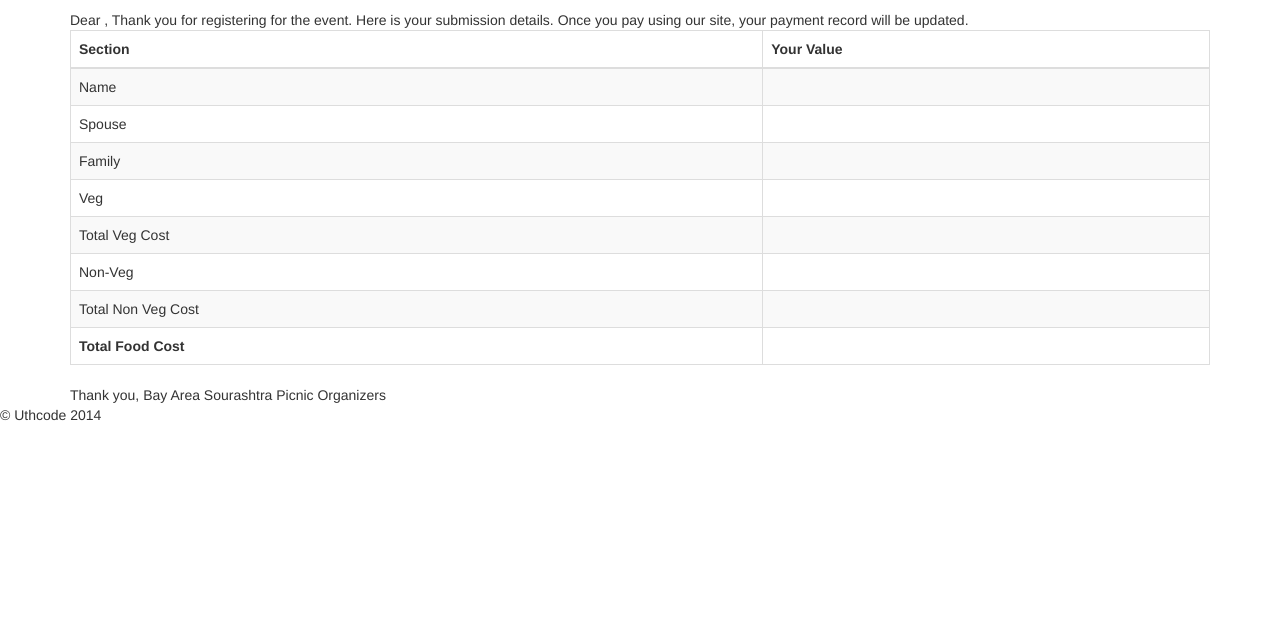
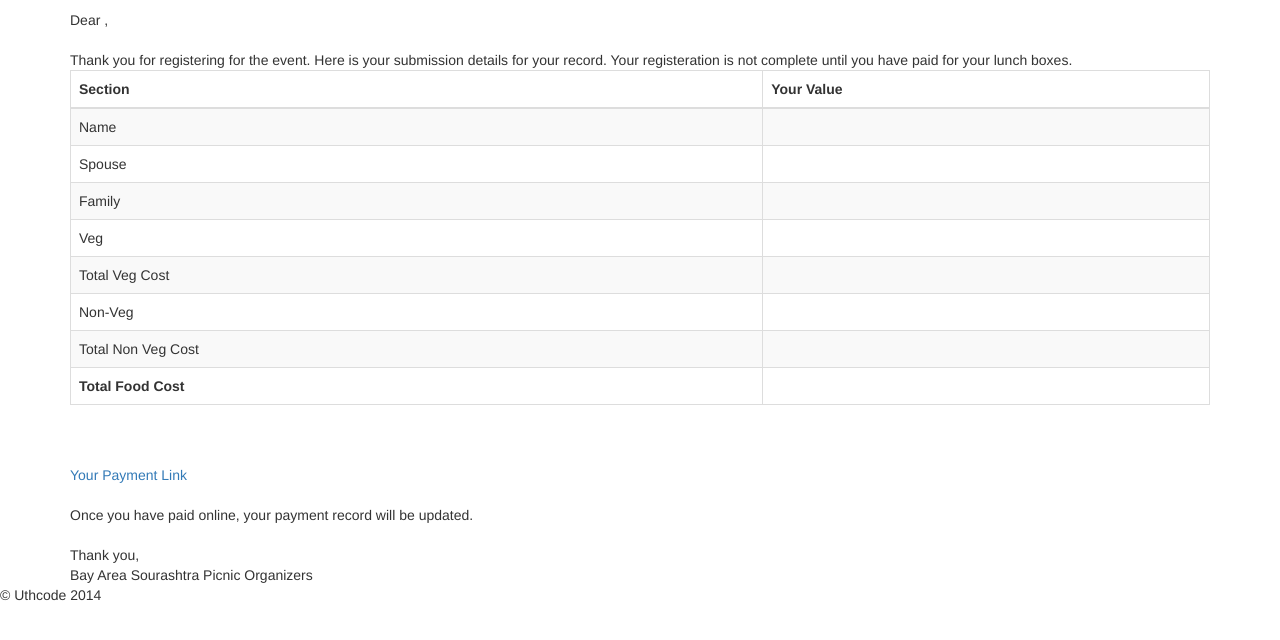
Before and after one commit to uthcode/baysourashtra, a Python web app: template templates/email_template.html in a window 1280 px wide. Shown: the part 46-686 px from the top of the page. Run offline with Jinja, Linux system fonts and the light colour scheme; the template is opened without the code that fills it, so the values that code supplies are empty; some libraries are stand-ins or nearby versions.

Commit message:
Payment link

```diff
--- a/templates/email_template.html
+++ b/templates/email_template.html
@@ -4,9 +4,10 @@
 
 Dear {{name}},
 
-Thank you for registering for the event. Here is your submission details.
-Once you pay using our site, your payment record will be updated.
+<br/><br/>
 
+Thank you for registering for the event. Here is your submission details for your record.
+Your registeration is not complete until you have paid for your lunch boxes.
 
 <table class="table table-striped table-bordered">
     <thead><tr><th>Section</th><th>Your Value</th></tr></thead>
@@ -22,8 +23,16 @@ Once you pay using our site, your payment record will be updated.
     </tbody>
 </table>
 
-Thank you,
-Bay Area Sourashtra Picnic Organizers
+<br/><br/>
+
+<a href="http://baysourashtra.appspot.com/pay/{{email}}">Your Payment Link</a><br/><br/>
+
+Once you have paid online, your payment record will be updated.
+
+<br/><br/>
+
+Thank you,<br/>
+Bay Area Sourashtra Picnic Organizers<br/>
 
 </div>
 
--- a/utils/email.py
+++ b/utils/email.py
@@ -25,6 +25,7 @@ Bay Area Sourashtra Picnic Organizers
 
 def send_email(**kwargs):
   message = mail.EmailMessage(sender="Bay Area Sourashtra Group <baysourashtra@baysourashtra.appspotmail.com>",
+                              reply_to="venkateshappiah@gmail.com",
                               subject="Thanks for ordering for Sourashtra Picnic!")
   message.to = kwargs['email']
   message.body = message_body_template % kwargs
```
